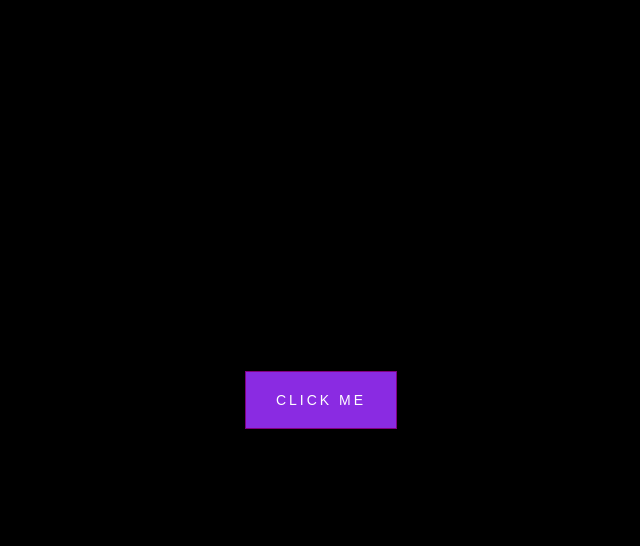
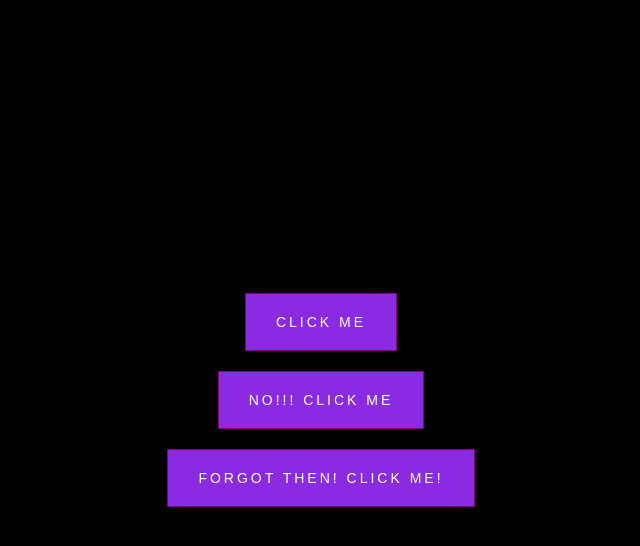
Before and after one commit to vanriwerson/50-projetos-em-50-dias, a website: page 20.Button Ripple Effect/index.html in a window 1280 px wide. Both pictures are taken after a click on the button "CLICK ME". Shown: the whole page, without its empty margins (319-959 px from the left). Drawn offline with Linux system fonts and the light colour scheme.

Commit message:
Dinamic ripple effect for all buttons applied

```diff
--- a/20.Button Ripple Effect/index.html
+++ b/20.Button Ripple Effect/index.html
@@ -9,8 +9,9 @@
     <title>Button Ripple Effect</title>
   </head>
   <body>
-    <button> Click Me <span class="circle" style="top: 27px; left: 82px"></span></button>
-
+    <button class="ripple">Click Me</button>
+    <button class="ripple">NO!!! Click Me</button>
+    <button class="ripple">Forgot then! Click Me!</button>
     <script src="script.js"></script>
   </body>
 </html>
--- a/20.Button Ripple Effect/script.js
+++ b/20.Button Ripple Effect/script.js
@@ -0,0 +1,22 @@
+const buttons = document.querySelectorAll(".ripple");
+
+buttons.forEach((button) => {
+  button.addEventListener("click", function (e) {
+    const x = e.clientX;
+    const y = e.clientY;
+
+    const buttonTop = e.target.offsetTop;
+    const buttonLeft = e.target.offsetLeft;
+
+    const xInside = x - buttonLeft;
+    const yInside = y - buttonTop;
+
+    const circle = document.createElement("span");
+    circle.classList.add("circle");
+    circle.style.left = xInside + "px";
+    circle.style.top = yInside + "px";
+
+    this.appendChild(circle);
+    setTimeout(() => circle.remove(), 500)
+  });
+});
```
